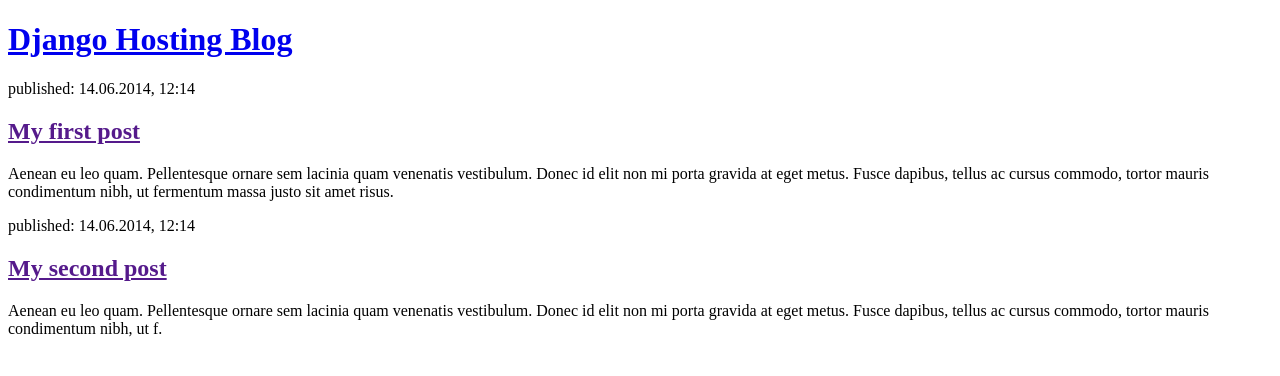
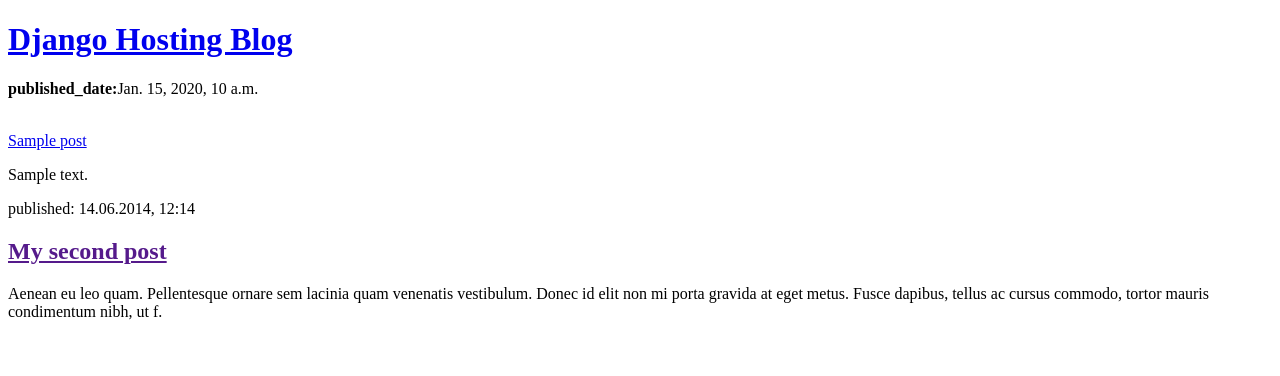
Before and after one commit to vinayvinay-1998/my-first-blog, a Django app: template blog/templates/blog/home.html in a window 1280 px wide. Shown: the top 376 px of the page. Run offline with Django 3.2, Linux system fonts and the light colour scheme; the template is opened without the code that fills it: values that come from a table or form of the project are taken from there, others are empty; tables that the repository leaves empty hold one stand-in row (values such as "Sample post").

Commit message:
Modified templates for displaying data from database

```diff
--- a/blog/templates/blog/home.html
+++ b/blog/templates/blog/home.html
@@ -12,11 +12,13 @@
     </div>
 
     <div>
-        <p>published: 14.06.2014, 12:14</p>
-        <h2><a href="">My first post</a></h2>
-        <p>Aenean eu leo quam. Pellentesque ornare sem lacinia quam venenatis vestibulum. Donec id elit non mi porta gravida
-            at eget metus. Fusce dapibus, tellus ac cursus commodo, tortor mauris condimentum nibh, ut fermentum massa justo
-            sit amet risus.</p>
+
+        {% for post in posts %}
+            <p><strong>published_date:</strong>{{post.published_date}}</p><br>
+             <a href ="#" >{{post.title}}</a><br>
+             <p>{{post.text|linebreaksbr}}</p>
+        {% endfor %}
+
     </div>
 
     <div>
--- a/blog/views.py
+++ b/blog/views.py
@@ -1,5 +1,8 @@
 from django.shortcuts import render
+from .models import Post
+from django.utils import timezone
 
 # Create your views here.
 def post_list(request):
-    return render(request,'blog/home.html',{})
+    posts =Post.objects.filter(published_date__lte=timezone.now()).order_by('published_date')
+    return render(request,'blog/home.html',{'posts':posts})
```
